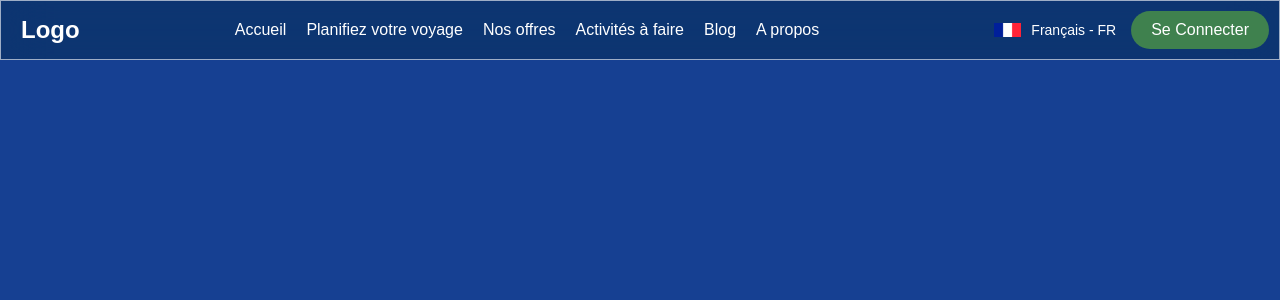
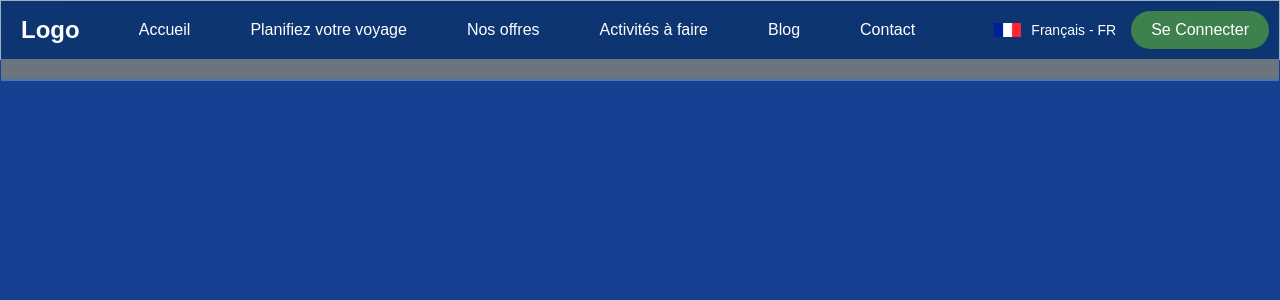
Before and after one commit to Fabheaven/explore-congo-site, a Symfony app: template templates/base.html.twig in a window 1280 px wide. Shown: the top 300 px of the page. Run offline with Twig, Linux system fonts and the light colour scheme; the template is opened without the code that fills it, so the values that code supplies are empty; style sheets or scripts are compiled from the project's sources; some libraries are stand-ins or nearby versions.

Commit message:
ajout des sous-menus

```diff
--- a/assets/styles/app.css
+++ b/assets/styles/app.css
@@ -19,6 +19,7 @@ body {
   background-color: #164092;
   color: #333;
   line-height: 1.6;
+  list-style: none;
 }
 
 #app-container {
@@ -35,20 +36,19 @@ body {
 }
 
 .navbar-container {
-  background: rgba(2, 39, 65,  0.4);
+    background: rgba(2, 39, 65, 0.4);
     display: flex;
     justify-content: space-between;
     align-items: center;
     color: #fff;
     backdrop-filter: blur(25px);
     border: 1px solid rgba(255, 255, 255, 0.6);
-  position: fixed; /* Position fixe */
-  width: 100%; /* La navbar occupe toute la largeur */
-  top: 0; /* Fixe la navbar en haut de la page */
+    position: fixed;
+    width: 100%;
+    top: 0;
     left: 0;
-  z-index: 10; /* Priorité au-dessus du contenu */
+    z-index: 10;
   }
-
 
 .navbar-logo {
   margin-left: 20px;
@@ -56,10 +56,14 @@ body {
   font-weight: bold;
 }
 
+
+.navbar-menu {
+    position: relative; /* Référence pour les sous-menus */
+  }
+
 .navbar-menu ul {
     display: flex;
-  list-style: none;
-  gap: 20px;
+    gap: 60px;
   }
 
 .navbar-menu ul li a {
@@ -67,6 +71,7 @@ body {
     text-decoration: none;
     font-size: 16px;
   }
+
 .navbar-menu ul li a:hover {
     color: #00B7F1;
     text-decoration: underline;
@@ -199,7 +204,6 @@ body {
 }
 
 .button-language-down ul {
-    list-style: none;
     padding: 0;
     margin: 0;
 }
@@ -257,3 +261,49 @@ body {
 .button-language-down.active {
     display: flex; /* Affiche la div lorsqu'elle a la classe "active" */
 }
+
+/* ------ Sous-menus ------- */
+.navbar-sous-menu-container {
+    display: none; /* Caché par défaut */
+    position: absolute;
+    top: 100%; /* Aligner le sous-menu juste en dessous de la barre principale */
+    left: 50%; /* Positionner le sous-menu au centre */
+    transform: translateX(-50%); /* Centrer précisément via translation */
+    z-index: 10;
+    background-color: #6c757d;
+    width: 100%; /* Ajustement automatique à la largeur du contenu */
+    padding: 10px 20px; /* Espacement interne */
+    border-bottom: 2px solid rgba(28, 125, 227, 0.6);
+    display: flex;
+    justify-content: center;
+    align-items: center;
+  }
+
+  .sous-menu ul {
+    display: flex;
+    gap: 20px; /* Espacement entre les éléments */
+    margin: 0; /* Supprime les marges par défaut */
+    padding: 0; /* Supprime les paddings par défaut */
+    list-style: none; /* Supprime les puces */
+    transform: translateX(-20%); /* Décale le contenu vers la gauche */
+}
+
+.sous-menu ul li a {
+    color: #fff;
+    text-decoration: none;
+    font-size: 16px;
+    margin: 10px;
+}
+
+.sous-menu ul li a:hover {
+    color: #00B7F1;
+    text-decoration: underline;
+}
+
+.sous-menu {
+    display: none; /* Par défaut, les menus sont cachés */
+}
+
+.sous-menu.active {
+    display: block; /* Le menu actif est visible */
+}
--- a/templates/components/navbar.html.twig
+++ b/templates/components/navbar.html.twig
@@ -5,12 +5,12 @@
                 <div class="navbar-logo">Logo</div>
                 <div class="navbar-menu">
                     <ul>
-                        <li><a href="#">Accueil</a></li>
-                        <li><a href="#">Planifiez votre voyage</a></li>
-                        <li><a href="#">Nos offres</a></li>
-                        <li><a href="#">Activités à faire</a></li>
+                        <li class="home-1"><a href="#">Accueil</a></li>
+                        <li class="home-2"><a href="#">Planifiez votre voyage</a></li>
+                        <li class="home-3"><a href="#">Nos offres</a></li>
+                        <li class="home-4"><a href="#">Activités à faire</a></li>
                         <li><a href="#">Blog</a></li>
-                        <li><a href="#">A propos</a></li>
+                        <li><a href="#">Contact</a></li>
                     </ul>
                 </div>
                 <div class="navbar-items-right">
@@ -57,6 +57,56 @@
                     </div>
 
                 </div>
+                <div class="navbar-sous-menu-container">
+                    <div class="sous-menu home-1">
+                        <ul>
+                            <li><a href="#">A propos du Congo</a></li>
+                            <li><a href="#">Histoire</a></li>
+                            <li><a href="#">Géographie</a></li>
+                            <li><a href="#">Villes et Villages</a></li>
+                            <li><a href="#">Arts et Cultures</a></li>
+                        </ul>
+                    </div>
+                    <div class="sous-menu home-2">
+                        <ul>
+                            <li><a href="#">Visas</a></li>
+                            <li><a href="#">Hébergement</a></li>
+                            <li><a href="#">Se déplacer</a></li>
+                            <li><a href="#">Aéroports</a></li>
+                            <li><a href="#">Port de Pointe-noire</a></li>
+                            <li><a href="#">Monnaie</a></li>
+                        </ul>
+                    </div>
+                    <div class="sous-menu home-3">
+                        <ul>
+                            <li><a href="#">Hôtels</a></li>
+                            <li><a href="#">Restaurants</a></li>
+                            <li><a href="#">Accessibilité</a></li>
+                            <li><a href="#">Vols</a></li>
+                        </ul>
+                    </div>
+                    <div class="sous-menu home-3">
+                        <ul>
+                            <li><a href="#">Arts & Cultures</a></li>
+                            <li><a href="#">Aventure</a></li>
+                            <li><a href="#">Randonné</a></li>
+                            <li><a href="#">Vacance en famille</a></li>
+                            <li><a href="#">Escapade en famille</a></li>
+                            <li><a href="#">Restauration</a></li>
+                            <li><a href="#">Shopping</a></li>
+                        </ul>
+                    </div>
+                    <div class="sous-menu home-4">
+                        <ul>
+                            <li><a href="#">A propos du Congo</a></li>
+                            <li><a href="#">Histoire</a></li>
+                            <li><a href="#">Géographie</a></li>
+                            <li><a href="#">Villes et Villages</a></li>
+                            <li><a href="#">Arts et Cultures</a></li>
+                        </ul>
+                    </div>
+
+                </div>
             </nav>
         </div>
    </div>
```
Also changed, not shown: assets/app.js (+39 -0 lines). Lines whose indentation alone changed are shown as unchanged.
